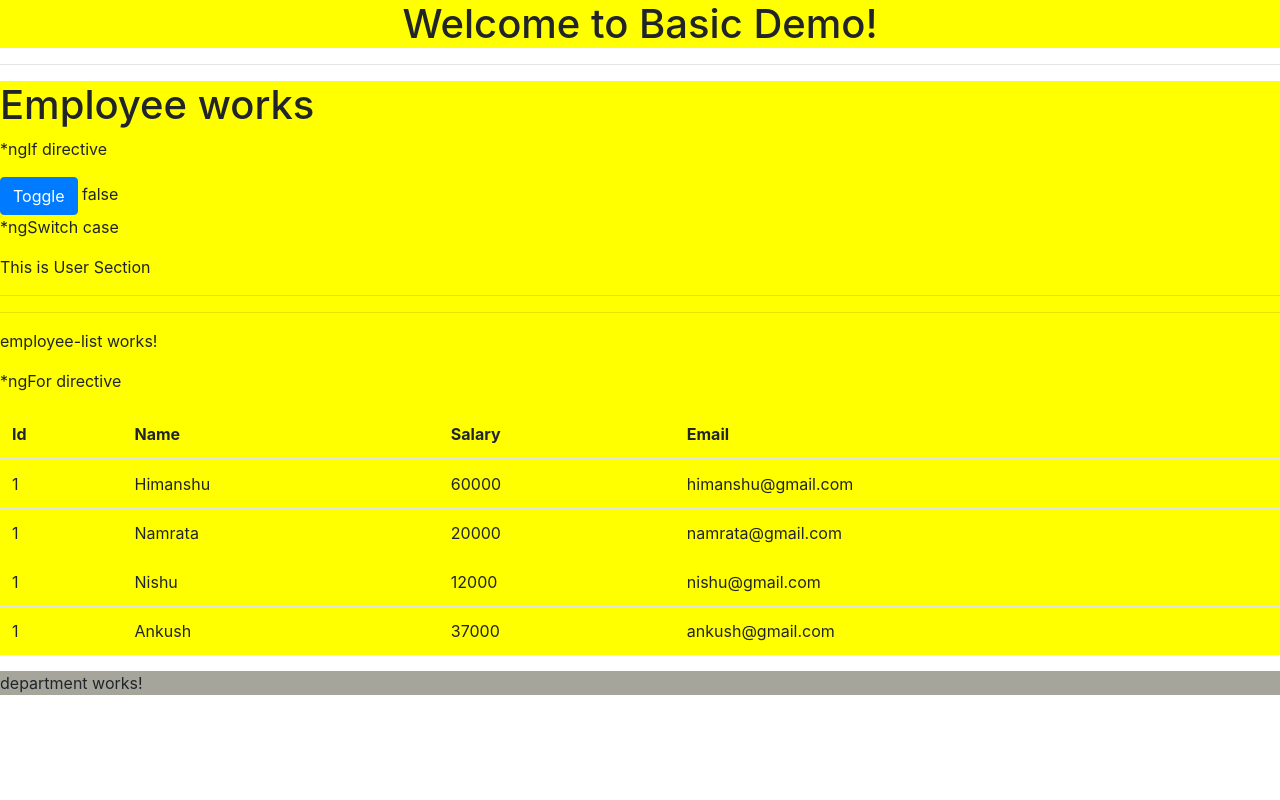
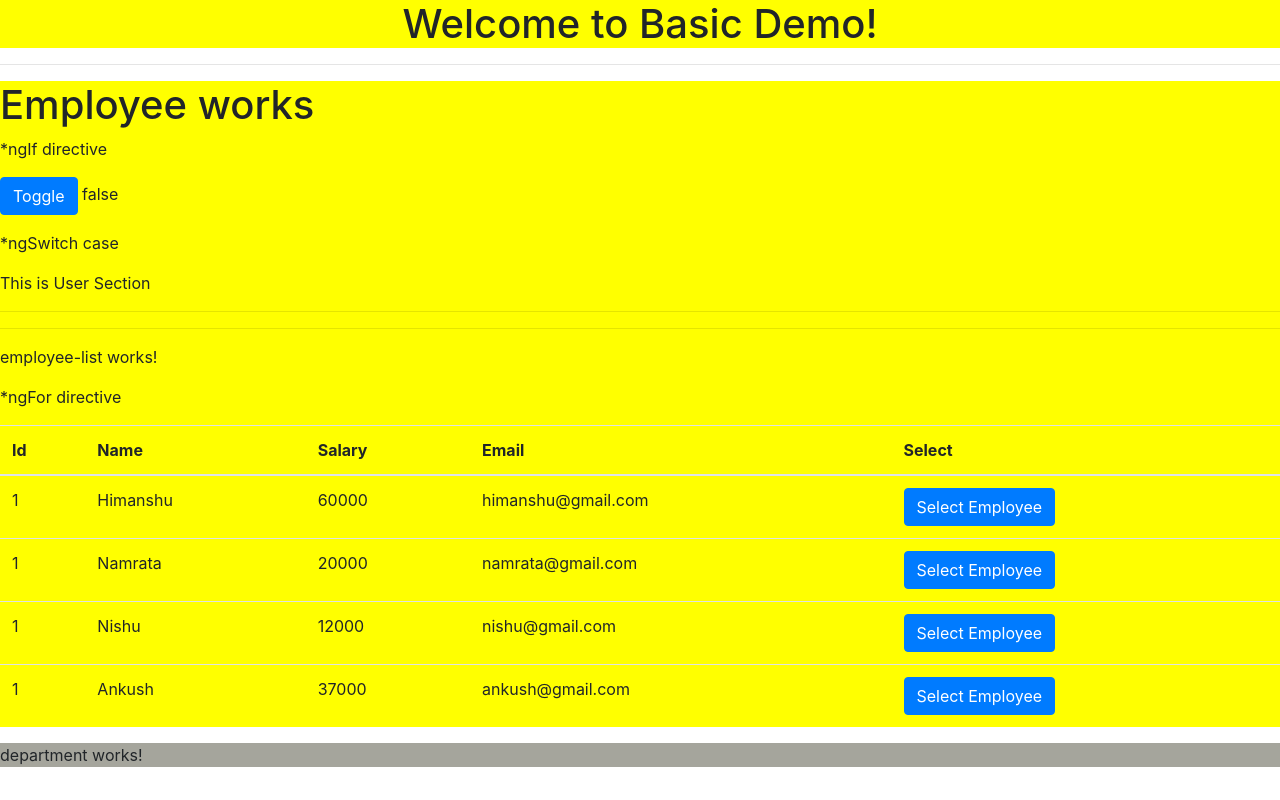
Before and after one commit to himanshujain2121/BasicDemo, an Angular app: page / in a window 1280 px wide. Built offline with nearby package versions, Linux system fonts and the light colour scheme.

Commit message:
@output component interaction using HTML

```diff
--- a/src/app/employee/employee-list/employee-list.component.html
+++ b/src/app/employee/employee-list/employee-list.component.html
@@ -9,6 +9,7 @@
       <th>Name</th>
       <th>Salary</th>
       <th>Email</th>
+      <th>Select</th>
     </tr>
   </thead>
   <tbody>
@@ -17,6 +18,9 @@
       <td>{{emp.name}}</td>
       <td>{{emp.salary}}</td>
       <td>{{emp.email}}</td>
+      <td>
+        <button type="button" class="btn btn-primary" (click)="selectEmployee(emp)">Select Employee</button>
+      </td>
     </tr>
   </tbody>
 </table>
--- a/src/app/employee/employee-list/employee-list.component.ts
+++ b/src/app/employee/employee-list/employee-list.component.ts
@@ -1,4 +1,4 @@
-import { Component, OnInit, Input } from '@angular/core';
+import { Component, OnInit, Input, Output, EventEmitter } from '@angular/core';
 import { Employee } from '../employee';
 
 @Component({
@@ -9,9 +9,16 @@ import { Employee } from '../employee';
 export class EmployeeListComponent implements OnInit {
 
   constructor() { }
-
+  // Parent to child communication where parent = employee, child = employee-list
   @Input() employeeList:Employee[];
+  // child to parent communication based on click , parent = employee, child = employee-list
+  @Output() childSelectedEmployee:EventEmitter<Employee> = new EventEmitter<Employee>();
   ngOnInit() {
   }
 
+  selectEmployee(emp:Employee){
+    console.log(emp);
+     this.childSelectedEmployee.emit(emp);
+  }
+
 }
--- a/src/app/employee/employee.component.html
+++ b/src/app/employee/employee.component.html
@@ -6,6 +6,8 @@
   <div *ngIf="visible" [innerText]="title"> </div>
   <button class="btn btn-primary" type="button" (click)="toggle()">Toggle</button>
   {{visible}}
+<p>{{afterSelectedEmployee |json}}</p>
+
 
 <p>*ngSwitch case</p>
 <div [ngSwitch]="role">
@@ -22,5 +24,7 @@
 </div>
 <hr>
 <hr>
-<app-employee-list [employeeList]="employee"></app-employee-list>
+<!-- () = this is used for event  (childSelectedEmployee) -->
+<!-- [] = this is used for binding  [employeeList] -->
+<app-employee-list [employeeList]="employee" (childSelectedEmployee)="receiveFromParent($event)"></app-employee-list>
 </div>
--- a/src/app/employee/employee.component.ts
+++ b/src/app/employee/employee.component.ts
@@ -10,6 +10,7 @@ export class EmployeeComponent implements OnInit {
   title: string = 'Employee works';
   visible: boolean = false;
   role:string = "user";
+  afterSelectedEmployee:Employee;
   employee: Employee[] = [
     { id: 1, name: 'Himanshu', email: 'himanshu@gmail.com', salary: 60000 },
     { id: 1, name: 'Namrata', email: 'namrata@gmail.com', salary: 20000 },
@@ -24,4 +25,7 @@ export class EmployeeComponent implements OnInit {
     this.visible = !this.visible;
   }
 
+  receiveFromParent(emp:Employee){
+    this.afterSelectedEmployee = emp;
+  }
 }
```
